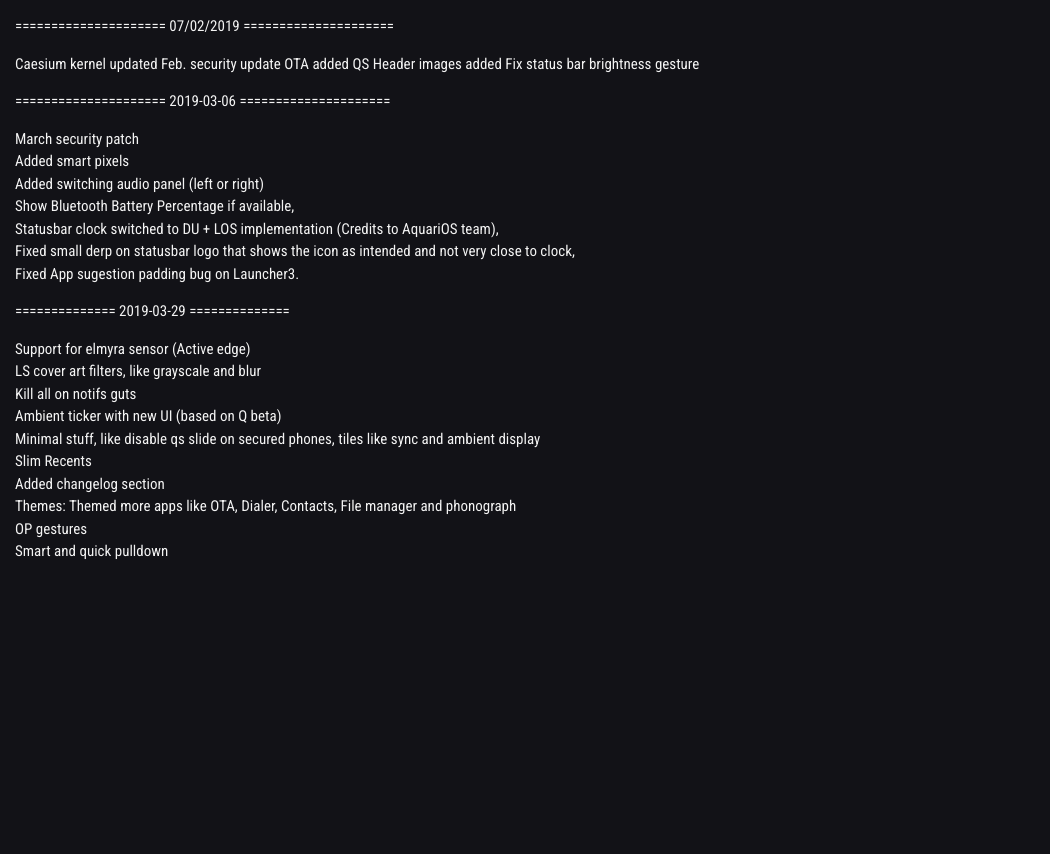
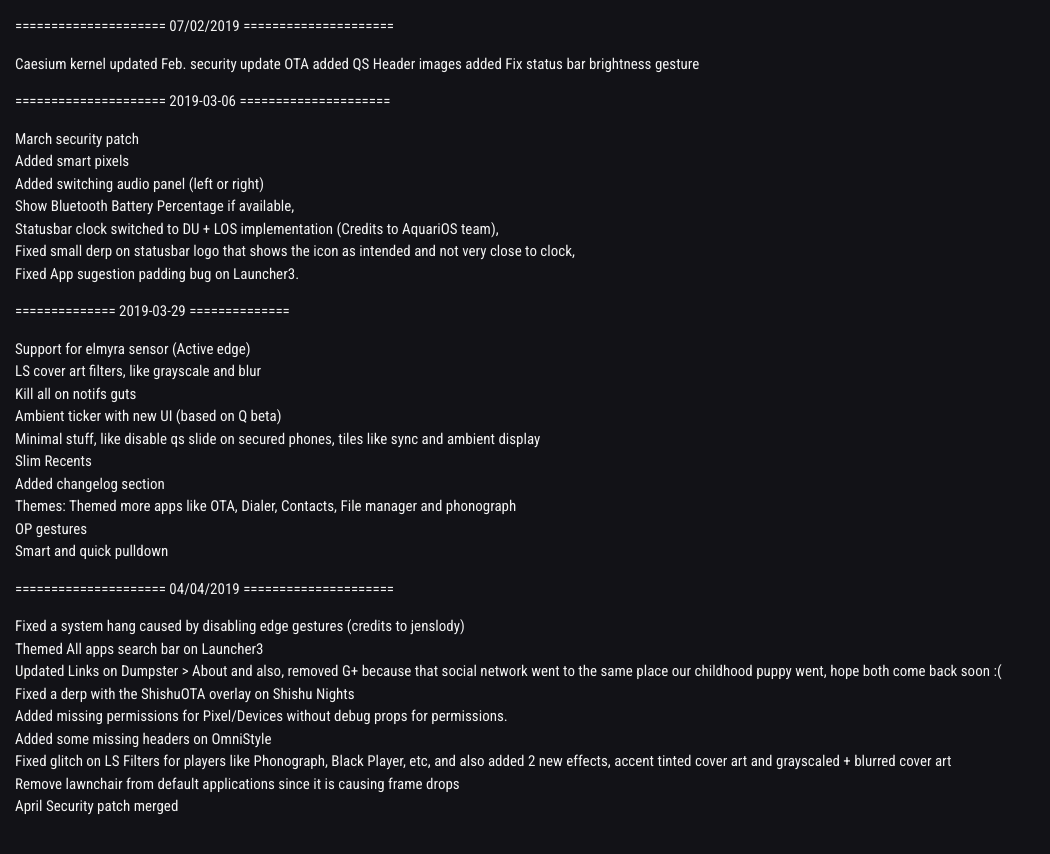
Before and after one commit to tyazx/BootleggersROM-Devices.github.io, a Jekyll site: the page built from _changelog/taimen.md, in a window 1280 px wide. Shown: the top 854 px of the page, without its empty margins (0-1050 px from the left). Built offline with Jekyll 4.4.1, drawn with Linux system fonts in a browser that asks for light colours; nearby versions of some CDN libraries.

Commit message:
taimen: update

```diff
--- a/_changelog/taimen.md
+++ b/_changelog/taimen.md
@@ -39,3 +39,16 @@ and ambient display
 phonograph
  * OP gestures
  * Smart and quick pulldown
+
+=====================
+    04/04/2019
+=====================
+* Fixed a system hang caused by disabling edge gestures (credits to jenslody)
+* Themed All apps search bar on Launcher3
+* Updated Links on Dumpster > About and also, removed G+ because that social network went to the same place our childhood puppy went, hope both come back soon :(
+* Fixed a derp with the ShishuOTA overlay on Shishu Nights
+* Added missing permissions for Pixel/Devices without debug props for permissions.
+* Added some missing headers on OmniStyle
+* Fixed glitch on LS Filters for players like Phonograph, Black Player, etc, and also added 2 new effects, accent tinted cover art and grayscaled + blurred cover art
+* Remove lawnchair from default applications since it is causing frame drops
+* April Security patch merged
```
Also changed, not shown: _devices/taimen.md (+3 -3 lines).
